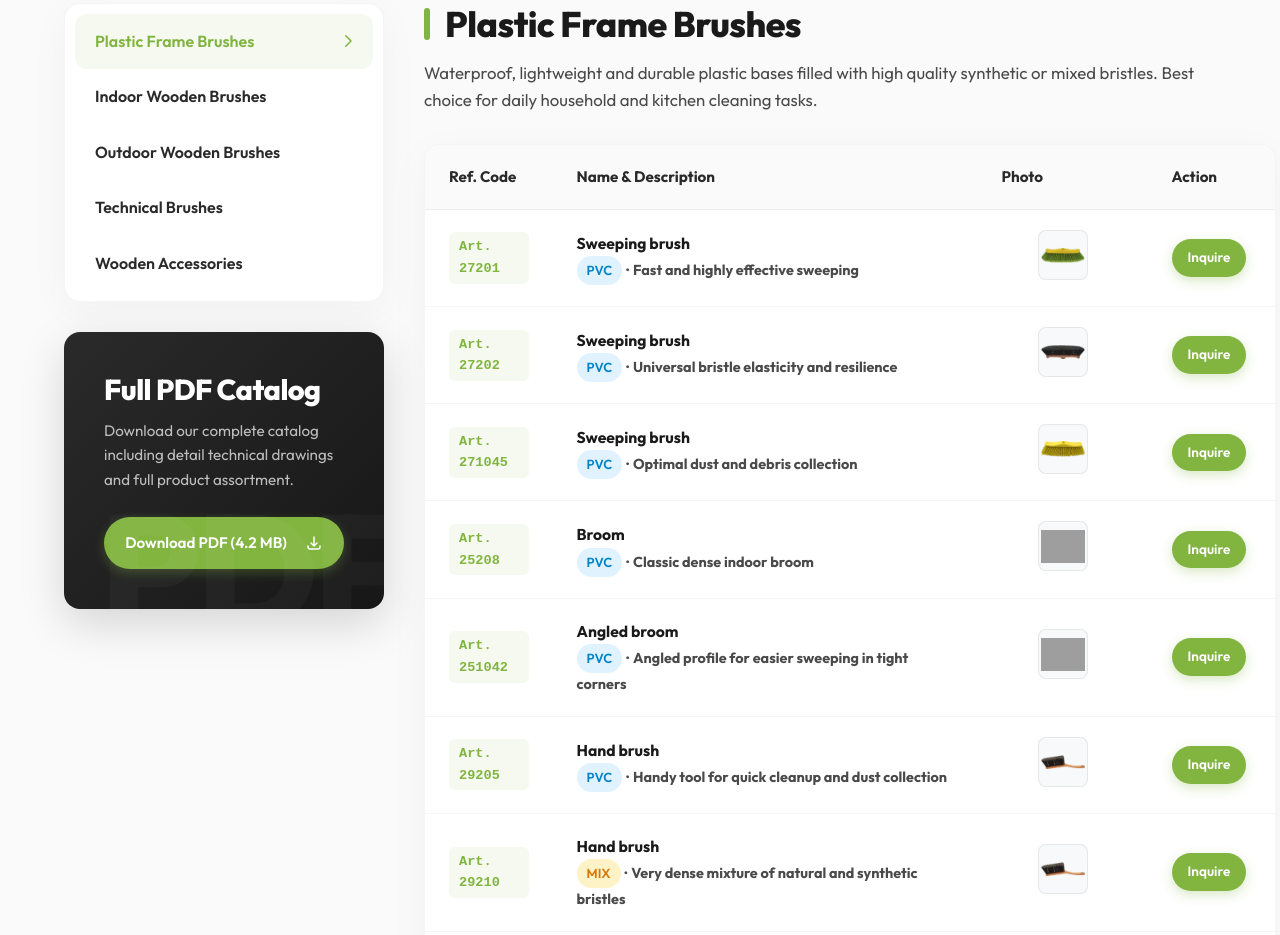
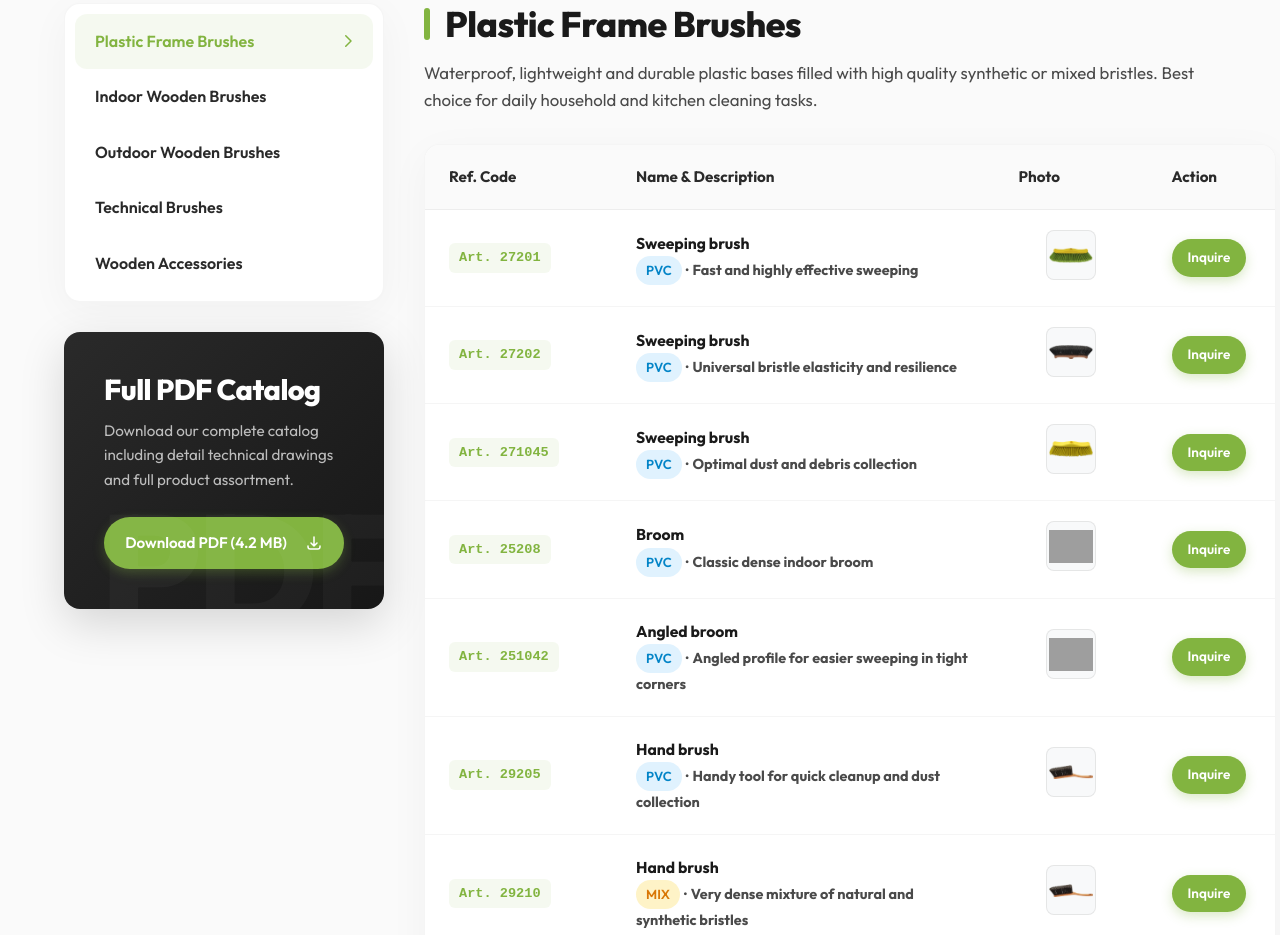
Before and after one commit to infografmen-dot/drewmax, a website: page oferta.html in a window 1280 px wide. Shown: the part 563-1498 px from the top of the page. Drawn offline with Linux system fonts and the light colour scheme; grey boxes are pictures that could not be loaded.

Commit message:
style: optimize product table layout
Adjust column widths for better alignment and prevent line breaks in status badges to improve data readability.

```diff
--- a/css/style.css
+++ b/css/style.css
@@ -2262,6 +2262,22 @@ footer {
   font-size: 0.95rem;
   border-bottom: 1px solid rgba(0, 0, 0, 0.05);
 }
+.product-table th:nth-child(1),
+.product-table td:nth-child(1) {
+  width: 22% !important;
+}
+.product-table th:nth-child(2),
+.product-table td:nth-child(2) {
+  width: 45% !important;
+}
+.product-table th:nth-child(3),
+.product-table td:nth-child(3) {
+  width: 18% !important;
+}
+.product-table th:nth-child(4),
+.product-table td:nth-child(4) {
+  width: 15% !important;
+}
 .product-table td {
   padding: 20px 24px;
   font-size: 0.98rem;
@@ -2284,6 +2300,7 @@ footer {
   border-radius: 6px;
   font-size: 0.85rem;
   display: inline-block;
+  white-space: nowrap;
 }
 .prod-name {
   font-weight: 700;
--- a/oferta.html
+++ b/oferta.html
@@ -5,7 +5,7 @@
   <meta name="viewport" content="width=device-width, initial-scale=1.0">
   <meta name="description" content="DREWMAX product catalog. Search and browse our wide range of wooden and plastic brushes. Direct Polish manufacturer - since 1991.">
   <title>Our Products | DREWMAX Brushes Manufacturer</title>
-  <link rel="stylesheet" href="css/style.css?v=92">
+  <link rel="stylesheet" href="css/style.css?v=93">
 </head>
 <body>
 
```
Also changed, not shown: pl/oferta.html (+1 -1 lines).
